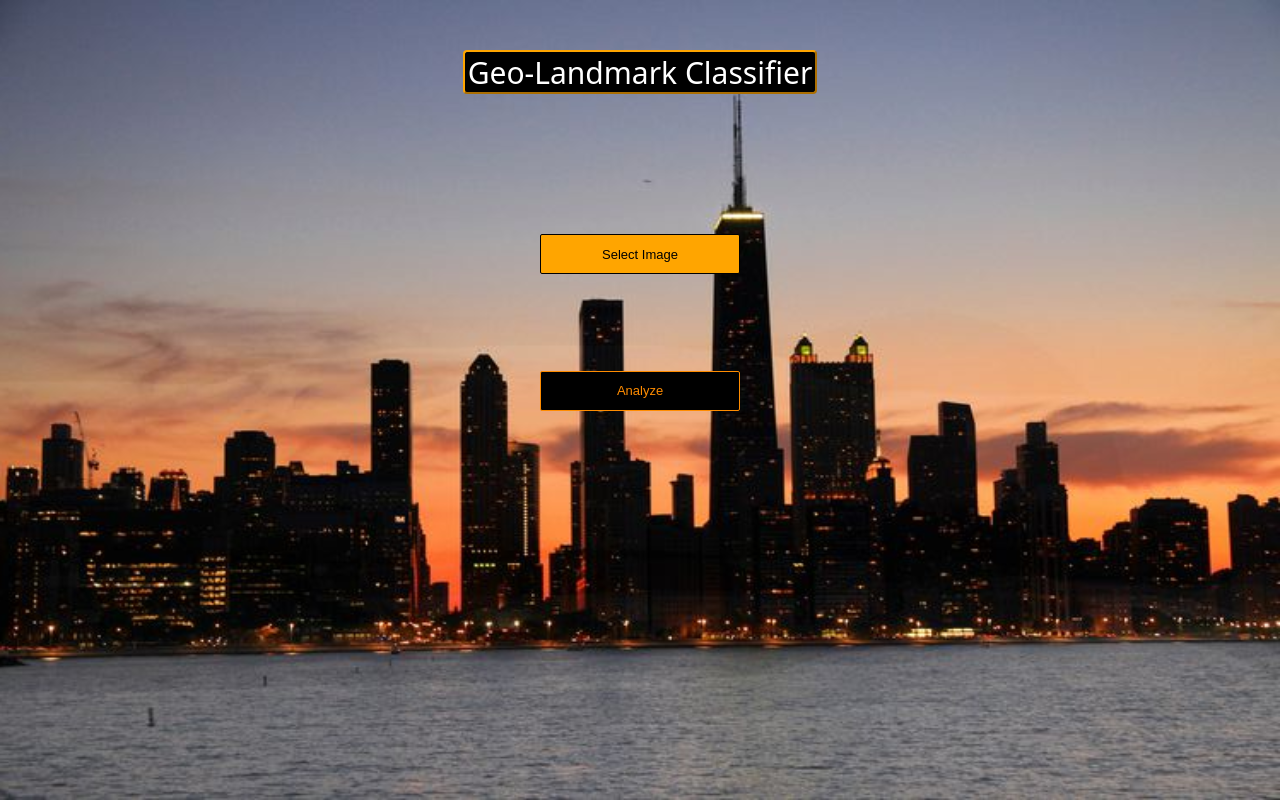
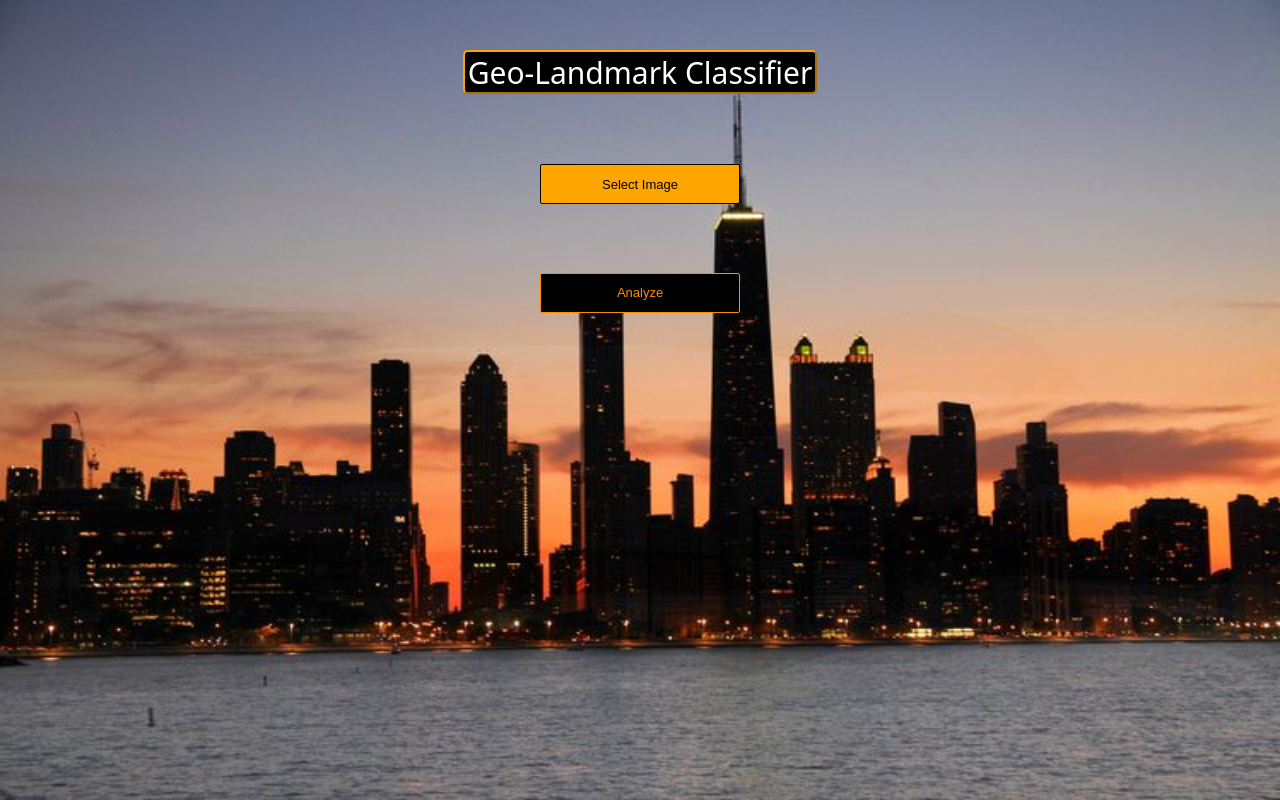
Before and after one commit to SweliaMonteiro/FinalProject, a plain HTML site: page app/view/index.html in a window 1280 px wide. Drawn offline with Linux system fonts and the light colour scheme.

Commit message:
Update style.css

```diff
--- a/app/static/style.css
+++ b/app/static/style.css
@@ -23,23 +23,21 @@ body {
 .title {
     font-size: 30px;
     font-family: sans;
-    margin-top: 1em;
-    margin-bottom: 1em;
     color: #FFFFFF;
     width: 350px;
     height: 40px;
     border: outset 2px #FFA500;
-    border-radius: 4px;
+    border-radius: 5px;
     background-color: #000000;
     margin: auto;
 }
 
 .content {
-    margin-top: 10em;
+    margin-top: 5em;
 }
 
 .analyze {
-    margin-top: 5em;
+    margin-top: 3em;
 }
 
 
@@ -53,8 +51,7 @@ body {
     margin-top: 0.5em;
     padding: 10px;
     font-size: 25px;
-
-   /* -webkit-text-stroke: 0.5px black; */
+   -webkit-text-stroke: 0.5px white;
 }
 
 button.choose-file-button {
@@ -81,3 +78,7 @@ button.analyze-button {
 button:focus {
     outline: 0;
 }
+
+button:hover{
+opacity: 0.8;
+}
```
